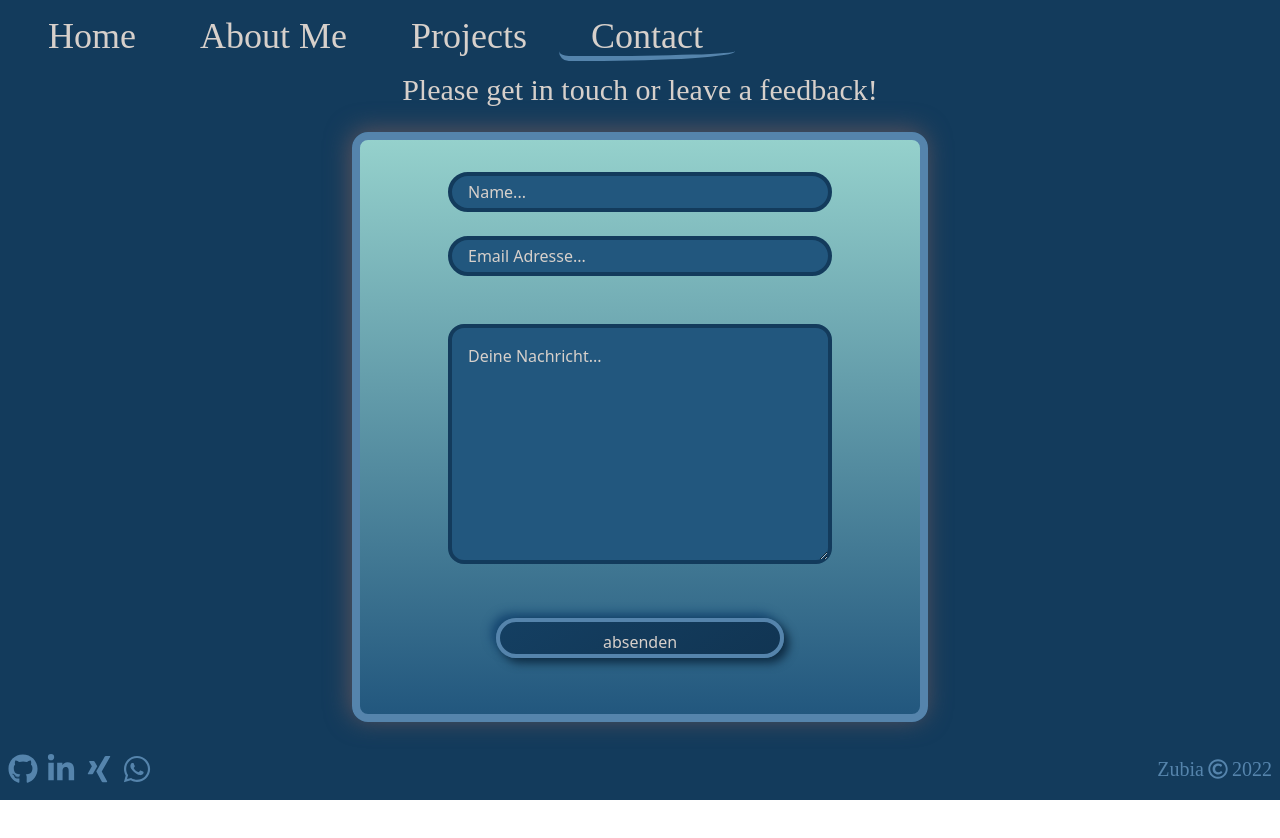
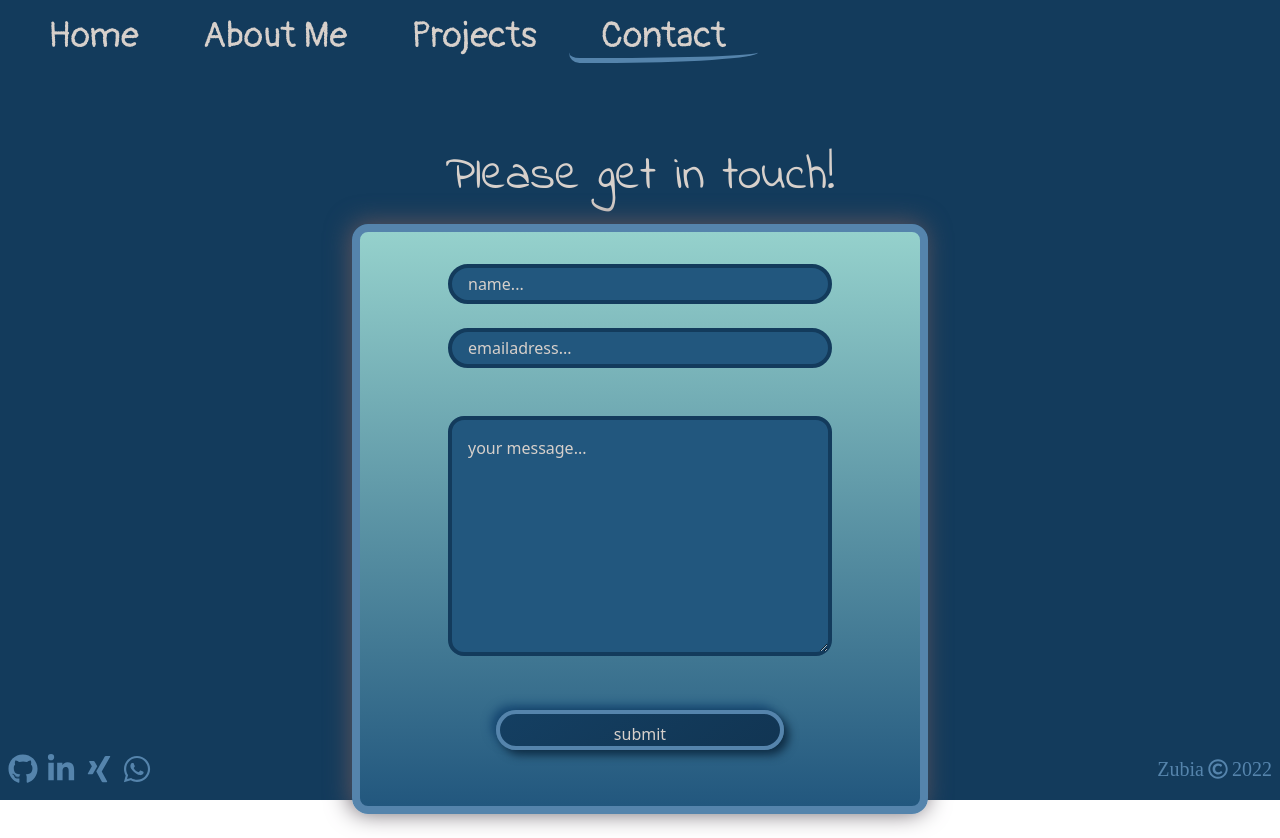
Before and after one commit to zubia77/zubia, a React (Vite) app: page /contact in a window 1280 px wide. Before the commit the page ends 800 px from the top, so only its background shows below. Built offline with nearby package versions, Linux system fonts and the light colour scheme; the HTML template or start-up script is replaced by a standard one; a web font is replaced by a local one.

Commit message:
feinschliff

```diff
--- a/src/components/Navbar.jsx
+++ b/src/components/Navbar.jsx
@@ -4,7 +4,7 @@ import { NavLink } from "react-router-dom";
 function Navbar() {
     return (
 
-        <div className="hidden lg:block text-4xl  font-style1 ">
+        <div className="hidden lg:block text-4xl  font-style16">
             <nav className="p-4" id="oben">
                 <NavLink to="/home" className="px-8">
                    Home
--- a/src/pages/AboutMe.jsx
+++ b/src/pages/AboutMe.jsx
@@ -5,12 +5,12 @@ function AboutMe() {
     return (
         <div className="w-screen h-screen bg-color-20 flex flex-col text-color-10 lg:text-color-40 xl:text-color-10">
             <div className="flex flex-col w-screen h-[100vh]">
-                <div className="h-[40vh] md:h-[100vh] bg-aboutMe bg-no-repeat bg-contain lg:bg-cover xl:bg-contain bg-right ">
+                <div className="h-[40vh] md:h-[100vh] md:-mt-[00px] bg-aboutMe bg-no-repeat bg-contain lg:bg-cover xl:bg-contain bg-right ">
                     {" "}
                     <Navbar className=""/>
                     <NavbarMobile />
                 </div>
-                <div className="w-[90vw] lg:w-[35vw] text-center m-4 text-xl flex items-center font-style10 font-bold md:text-2xl md:bg-color-20 md:w-screen md:m-0 md:items-start md:p-4 lg:-mt-[70%] xl:w-[50vw] lg:bg-transparent xl:-mt-[40%] xl:text-4xl">
+                <div className="w-[90vw] lg:w-[35vw] text-center m-4 text-xl flex items-center font-style10 font-bold md:text-2xl md:bg-color-20 md:w-screen md:m-0 md:items-start md:p-4 lg:-mt-[670px] xl:w-[50vw] lg:bg-transparent xl:-mt-[700px] xl:text-4xl">
                     {" "}
                     <p>
                         Hi, My name is Zubia Rashid, I am a motivated Frontend
--- a/src/pages/Contact.jsx
+++ b/src/pages/Contact.jsx
@@ -38,9 +38,9 @@ function Contact() {
             <div className="h-screen text-color-20 flex flex-col  bg-color-10">
                 <Navbar />
                 <NavbarMobile />
-                <div className="w-[100vw] flex flex-col justify-center items-center shrink">
-                    <h1 className="px-10 text-xl text-color-20 font-style1 md:text-3xl">
-                        Please get in touch or leave a feedback!
+                <div className="w-[100vw] mt-20 flex flex-col justify-center items-center shrink">
+                    <h1 className="px-10 text-xl text-color-20 font-style10 md:text-5xl">
+                        Please get in touch!
                     </h1>
                     <div className="m-6">
                 <form
@@ -53,7 +53,7 @@ function Contact() {
                                 type="text"
                                 required
                               className="w-72 md:w-96 h-10 p-4 rounded-full bg-color-30 border-4 border-color-10  placeholder:text-color-20  outline-none"
-                                placeholder="Name..."
+                                placeholder="name..."
                                 name="from_name"
                             />
                         </div>
@@ -62,7 +62,7 @@ function Contact() {
                                 type="email"
                                 required
                                 className="w-72 md:w-96 h-10 p-4 rounded-full bg-color-30 border-4 border-color-10 placeholder:text-color-20  outline-none"
-                                placeholder="Email Adresse..."
+                                placeholder="emailadress..."
                                 name="reply_to"
                             />
                         </div>
@@ -75,25 +75,25 @@ function Contact() {
                                 id=""
                                 cols={3}
                                 rows={10}
-                                placeholder="Deine Nachricht..."
+                                placeholder="your message..."
                             ></textarea>
                         </div>
                         <div className="m-6 relative">
                             <input
                                 type="submit"
                                 className="submitBtn w-72 h-10 p-2 rounded-full bg-color-10 text-color-20 border-4 border-color-40"
-                                value="absenden"
+                                value="submit"
                             />
                             <div className="absolute bottom-40">
                                 {isOpen && (
                                     <ContactPopup
                                         content={
                                             <>
-                                                <b className="text-3xl">
-                                                    Danke für deine Nachricht!
+                                                <b className="text-3xl font-style16">
+                                                    Thank You for your message!
                                                 </b>
-                                                <p className="text-2xl mt-4">
-                                                    Ich werde mich schnellstmöglich bei dir melden.
+                                                <p className="text-2xl mt-4 font-style16">
+                                                    I will reply soon.
                                                 </p>
                                             </>
                                         }
--- a/src/pages/LandingPage.jsx
+++ b/src/pages/LandingPage.jsx
@@ -3,25 +3,37 @@ import Navbar from "../components/Navbar";
 import NavbarMobile from "../components/NavbarMobile";
 function Landingpage() {
     return (
-        <div className="h-screen w-screen md:h-[100vh] flex flex-col bg-color-10 text-color-20">
+        <div className="h-screen w-screen  flex flex-col bg-color-10 text-color-20">
             <Navbar />
             <NavbarMobile />
-       <div className="w-screen  md:flex md:flex-row-reverse">
+            <div className="w-screen h-screen md:flex md:flex-row-reverse">
                 <div className="h-[50vh] bg-main bg-contain  bg-no-repeat -mt-28 ml-32 md:flex md:bg-right-top md:mt-20 md:w-[40vw] md:mr-20"></div>
-                <div className="h-[50vh]  md:w-[48vw] md:h-[80vh] font-style1 flex flex-col items-center justify-start  md:justify-center">
-                    <h2 className="greeting text-center text-4xl md:text-7xl pb-20">
+                <div className="h-[50vh] w-[100vw] md:w-[48vw] md:h-[80vh] font-style1 flex flex-col items-center justify-start  md:justify-center">
+                    <h2 className="greeting text-center text-4xl md:text-7xl pb-20 font-style10">
                         Hi I'm
                     </h2>
                     <h1 className="name text-center pb-20 text-6xl md:text-7xl md:text-9xl">
                         Zubi
                     </h1>
-                    <div className="w-max ">
-                        <h3 className="profession text-center text-xl md:text-2xl font-style2">
-                            A Frontend Developer{" "}
+                    <div className="">
+                        <h3 className="profession text-center text-xl md:text-2xl font-style3">
+                            A creative Frontend Developer{" "}
                         </h3>
+                    </div>{" "}
+
+                </div>
+            </div><div className="-mt-72 flex justify-center text-4xl font-style16">
+                        <h1>
+                            Pleasure in the job puts perfection in the work.
+                        </h1>
+                        <h3><br/>
+                            <i className="text-2xl">Aristoteles</i>
+                        </h3>
+                        {/* <h1>I do not seek. I find</h1>
+                        <h3>
+                            <i>Pablo Picasso</i>
+                        </h3> */}
                     </div>
-                </div>
-          </div>
         </div>
     );
 }
```
